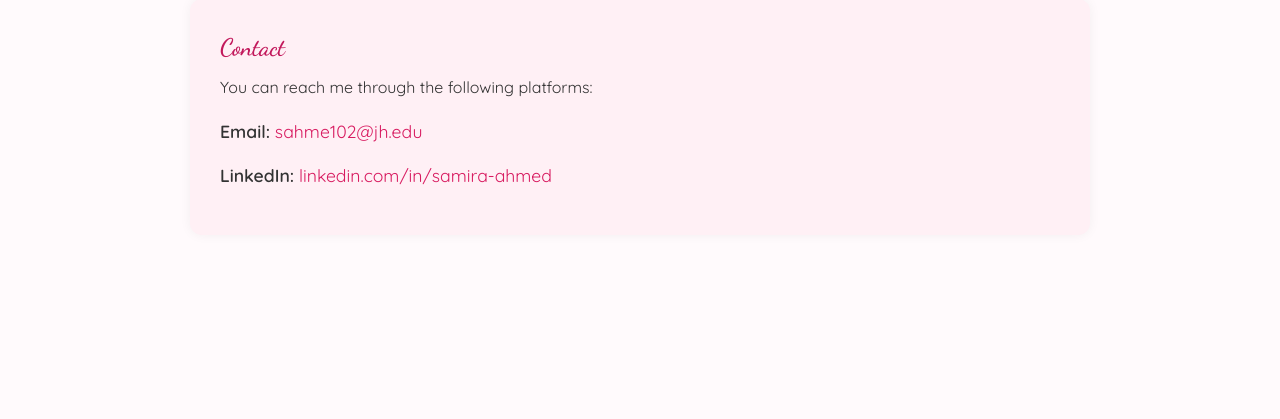
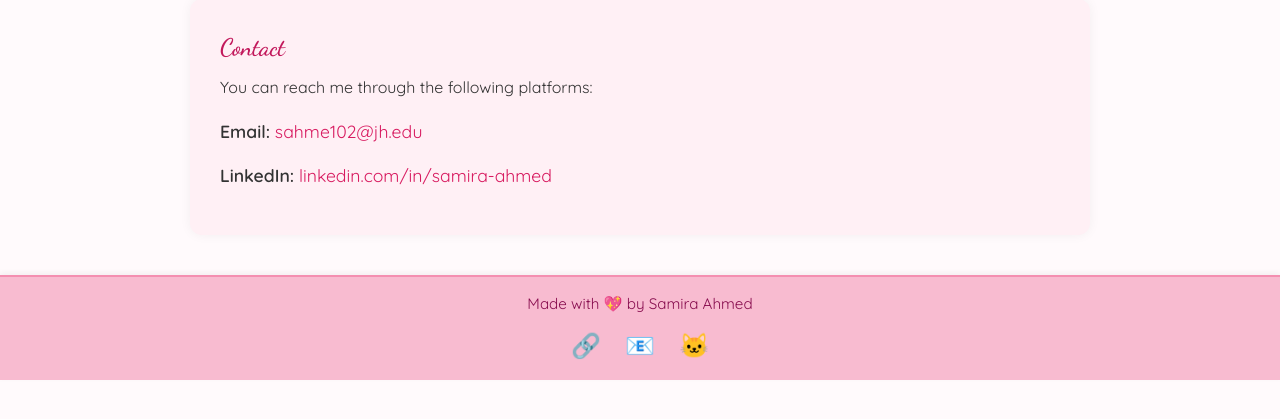
Before and after one commit to samiraahmed99/jhu_software_concepts, a Flask app: page /contact in a window 1280 px wide. Shown: the part 81-500 px from the top of the page. Run offline with Flask 3, Linux system fonts and the light colour scheme.

Commit message:
added footer with contact info and github link

```diff
--- a/Module_1/samira_web_app/static/style.css
+++ b/Module_1/samira_web_app/static/style.css
@@ -48,7 +48,8 @@ nav li a {
 }
 
 nav li a:hover {
-  background-color: rgba(255, 255, 255, 0.2);
+  background-color: rgba(255, 255, 255, 0.25);
+  transform: scale(1.1);
 }
 
 nav li.active a {
@@ -123,8 +124,28 @@ section {
 
 /* === Footer Setup Placeholder (we'll add full footer later) === */
 footer {
+  background-color: #f8bbd0;
+  color: #880e4f;
   text-align: center;
-  padding: 1rem;
-  font-size: 0.9rem;
-  color: #999;
+  padding: 15px;
+  margin-top: 40px;
+  font-size: 0.95rem;
+  border-top: 2px solid #f48fb1;
+  box-shadow: 0 -2px 6px rgba(0, 0, 0, 0.05);
 }
+
+.footer-icons {
+  margin-top: 10px;
+}
+
+.footer-icons a {
+  font-size: 1.5rem;
+  margin: 0 10px;
+  text-decoration: none;
+  color: #ad1457;
+  transition: transform 0.2s ease;
+}
+
+.footer-icons a:hover {
+  transform: scale(1.2);
+}
--- a/Module_1/samira_web_app/templates/base.html
+++ b/Module_1/samira_web_app/templates/base.html
@@ -26,5 +26,13 @@
   </section>
 
   <!-- 💌 Footer will go here in Step 2 -->
+<footer>
+  <p>Made with 💖 by Samira Ahmed</p>
+  <div class="footer-icons">
+    <a href="https://www.linkedin.com/in/samira-ahmed-a1ba17201" target="_blank">🔗</a>
+    <a href="mailto:sahme102@jh.edu">📧</a>
+    <a href="https://github.com/samiraahmed99" target="_blank">🐱</a>
+  </div>
+</footer>
 </body>
 </html>
--- a/Module_1/samira_web_app/templates/pages/projects.html
+++ b/Module_1/samira_web_app/templates/pages/projects.html
@@ -9,9 +9,9 @@
         <h2>Samira's Personal Web Application</h2>
         <p>
             Created a web application as a part of my Module 1 project for Modern Software Concepts in Python course in my graduate
-            studies at Johns Hopkins University. This project is built using Flask and demonstrates my understanding of
+            studies at Johns Hopkins University. This web application is built using Flask and demonstrates my understanding of
             full-stack web development, project structuring, templating, and deploying a personal portfolio site.
-            The site includes a home (About) page, contact page, and project page where I showcase this project.
+            The site includes a home (about) page, contact page, and project page where I showcase my web application.
         </p>
         <p>
             You can view the source code on GitHub:
```
